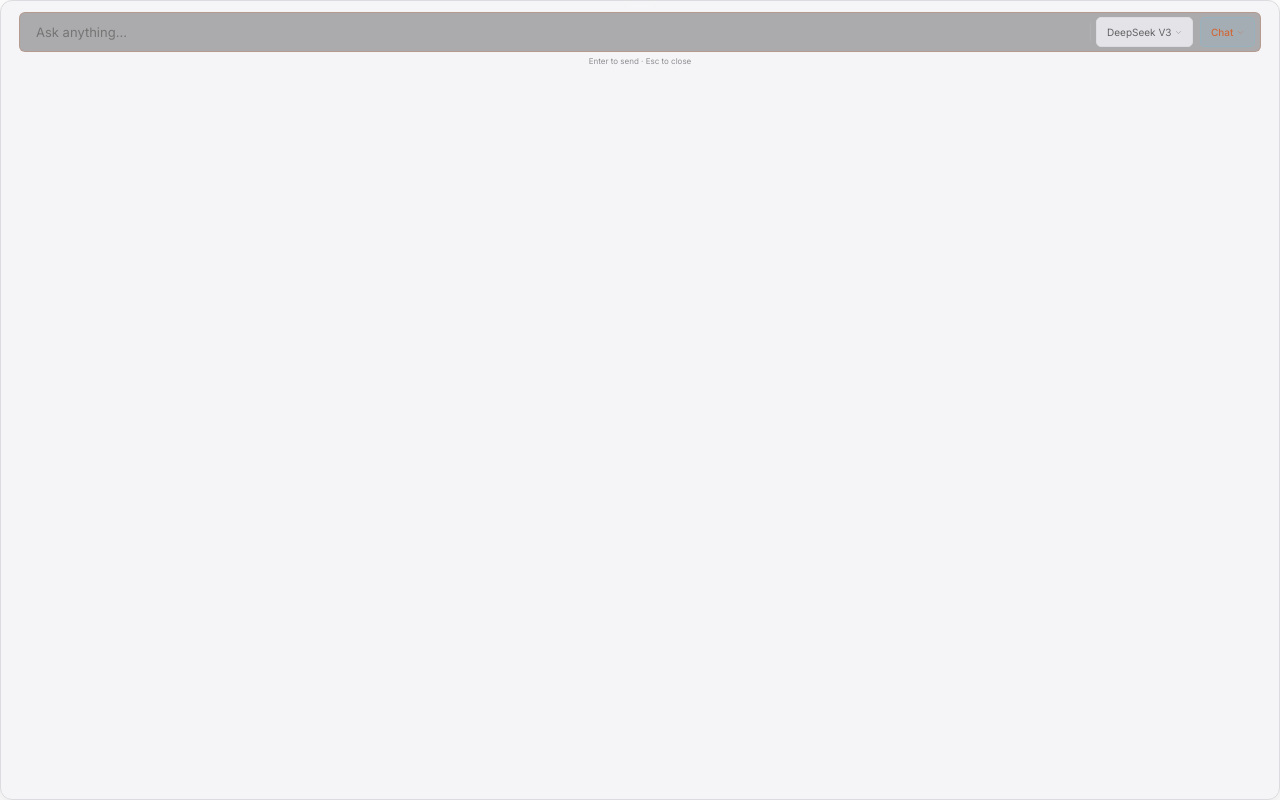
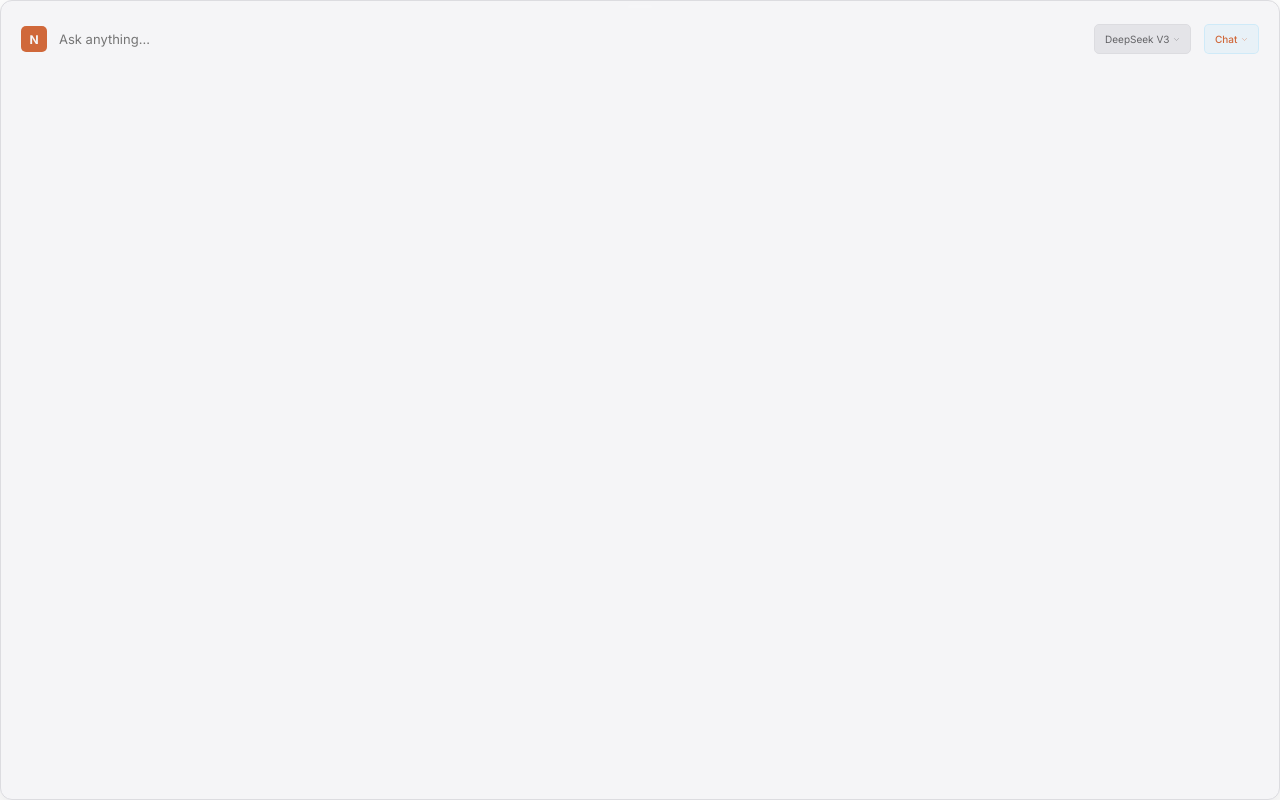
Before and after one commit to amakedoni/NovaSync, a React (Vite) app: page / in a window 1280 px wide. Built offline with nearby package versions, Linux system fonts and the light colour scheme.

Commit message:
style: IdleView -- one-line layout, remove paste button

```diff
--- a/src/renderer/components/IdleView.tsx
+++ b/src/renderer/components/IdleView.tsx
@@ -1,4 +1,3 @@
-import { useState, useEffect } from 'react';
 import ModelSelector, { type Model } from './ModelSelector';
 import ModeSelector from './ModeSelector';
 import InputBar from './InputBar';
@@ -19,88 +18,48 @@ export default function IdleView({
   models, model, onModelSelect,
   mode, onModeSelect,
 }: Props) {
-  const [focused, setFocused] = useState(false);
-  const [clipText, setClipText] = useState('');
-
-  useEffect(() => {
-    window.electronAPI?.readClipboard().then((t) => t && setClipText(t.slice(0, 200)));
-  }, []);
-
-  const handlePaste = () => {
-    if (clipText) {
-      const combined = query ? `${query}\n\n${clipText}` : clipText;
-      onQueryChange(combined.slice(0, 2000));
-    }
-  };
-
   return (
     <div
       style={{
         display: 'flex',
-        flexDirection: 'column',
-        padding: '4px 18px 2px',
+        alignItems: 'center',
+        gap: 12,
+        padding: '16px 20px',
         position: 'relative',
         zIndex: 1,
-        gap: 4,
       }}
     >
-      {/* Input row: field + separator + model + mode */}
-      <div
-        style={{
+      {/* Logo mark */}
+      <div style={{
+        width: 26,
+        height: 26,
+        background: 'var(--accent)',
+        borderRadius: 'var(--radius-sm)',
         display: 'flex',
         alignItems: 'center',
-          gap: 6,
-          height: 40,
-          width: '100%',
-          padding: '0 5px 0 16px',
-          borderRadius: 'var(--radius-input)',
-          background: 'rgba(60, 60, 64, 0.40)',
-          backdropFilter: 'blur(16px) saturate(1.2)',
-          WebkitBackdropFilter: 'blur(16px) saturate(1.2)',
-          border: focused ? '0.5px solid var(--border-focus)' : '0.5px solid rgba(255, 255, 255, 0.12)',
-          transition: 'border-color 0.2s ease',
-        }}
-      >
+        justifyContent: 'center',
+        color: 'var(--bg-deep)',
+        fontSize: 12,
+        fontWeight: 700,
+        flexShrink: 0,
+      }}>
+        N
+      </div>
+
+      {/* Input */}
       <InputBar
         value={query}
         onChange={onQueryChange}
         onSubmit={onSubmit}
         autoFocus
         placeholder="Ask anything..."
-          onFocus={() => setFocused(true)}
-          onBlur={() => setFocused(false)}
       />
-        {clipText && (
-          <button
-            onClick={handlePaste}
-            title="Paste from clipboard"
-            aria-label="Paste from clipboard"
-            style={{
-              width: 22, height: 22, borderRadius: 6, flexShrink: 0,
-              display: 'flex', alignItems: 'center', justifyContent: 'center',
-              border: '0.5px solid var(--border-subtle)',
-              background: 'var(--surface-hover)',
-              color: 'var(--text-secondary)',
-              cursor: 'pointer', fontSize: 11,
-            }}
-          >
-            <svg width="10" height="10" viewBox="0 0 16 16" fill="none">
-              <rect x="4" y="4" width="10" height="11" rx="1.5" stroke="currentColor" strokeWidth="1.2" />
-              <path d="M2 12V3a1 1 0 011-1h8" stroke="currentColor" strokeWidth="1.2" strokeLinecap="round" />
-            </svg>
-          </button>
-        )}
-        <div style={{ width: '0.5px', height: 18, background: 'rgba(255,255,255,0.08)', flexShrink: 0 }} />
+
+      {/* Model pill */}
       <ModelSelector models={models} selected={model} onSelect={onModelSelect} />
+
+      {/* Mode pill */}
       <ModeSelector selected={mode} onSelect={onModeSelect} />
-      </div>
-
-      {/* Hint */}
-      <div style={{ display: 'flex', justifyContent: 'center', gap: 8 }}>
-        <span style={{ fontSize: 8, color: 'var(--text-tertiary)' }}>
-          Enter to send · Esc to close{clipText ? ' · 📋 to paste' : ''}
-        </span>
-      </div>
     </div>
   );
 }
```
Lines whose indentation alone changed are shown as unchanged.
